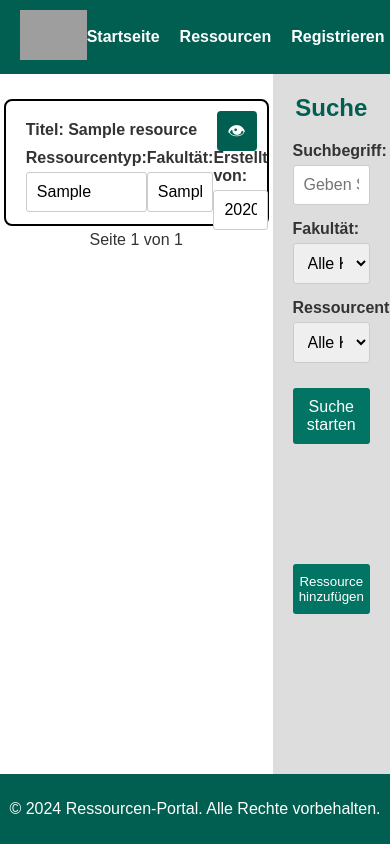
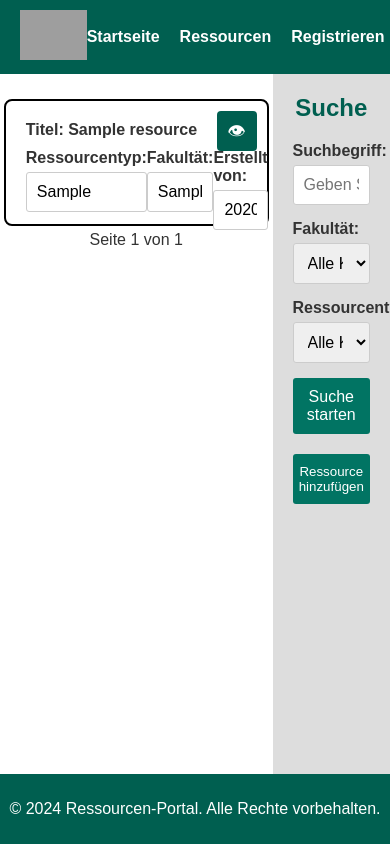
Before and after one commit to WeaksideParadise/SEP, a Python web app: template Meilenstein_2/templates/search.html in a window 390 px wide. Run offline with Jinja, Linux system fonts and the light colour scheme; the template is opened without the code that fills it: most values are stand-ins (such as "Sample title", 1, 10 or a date in 2020); grey boxes are pictures that could not be loaded.

Commit message:
search responsive
suche ist nun responsiv genug dass man immer alles sehen sollte, außer wenn man einen minibildschirm hat aber das ist dann auch nicht mein problem junge

```diff
--- a/Meilenstein_2/static/css/styles_admin.css
+++ b/Meilenstein_2/static/css/styles_admin.css
@@ -70,11 +70,13 @@
     overflow-y: scroll;
     margin: 10px;
     width: 40%;
+    height: 95%;
     background-color: #e7e7e7;
     border-radius: 15px;
 }
 
 .col-system {
+    height: 95%;
     margin: 10px;
     width: 30%;
     position: relative;
--- a/Meilenstein_2/static/css/styles_search.css
+++ b/Meilenstein_2/static/css/styles_search.css
@@ -72,28 +72,6 @@ footer {
     overflow-y: auto; /* Erm?glicht nur vertikales Scrollen innerhalb des Inhalts */
     height: 100%; /* Stellt sicher, dass .content die volle H?he einnimmt */
 
-}
-
-.sidebar {
-    flex: 1;
-    display: flex;
-    flex-direction: column;
-/*     justify-content: space-between; */
-    padding: 20px;
-    background-color: #ddd;
-    overflow: hidden; /* Verhindert jegliches Scrollen in der Sidebar */
-    height: 100%; /* Stellt sicher, dass .sidebar die volle H?he einnimmt */
-}
-
-.search-container {
-    display: flex;
-    height: 70%;
-    flex-direction: column;
-    justify-content: flex-start;
-}
-
-.add-ressource-container {
-    margin-bottom: 20px;
 }
 
 .bottom-btn-container {
@@ -434,12 +412,34 @@ button:hover {
     color: white;
 }
 
+.sidebar {
+    flex: 1;
+    display: flex;
+    flex-direction: column;
+/*     justify-content: space-between; */
+    padding: 20px;
+    background-color: #ddd;
+    overflow-x: hidden; /* Verhindert jegliches Scrollen in der Sidebar */
+    height: 100%; /* Stellt sicher, dass .sidebar die volle H?he einnimmt */
+}
+
+.search-container {
+    display: flex;
+    /* height: 100%; */
+    flex-direction: column;
+    justify-content: flex-start;
+}
+
+.add-ressource-container {
+    margin-top: 10px;
+    margin-bottom: 10px;
+}
+
 
 .box-ressource-suggestions{
     border: 2px solid rgb(71, 71, 71);
     height: 100%;
-    margin-bottom: 20px;
-    margin-top: 5px;
+    /* margin-bottom: 20px; */
     padding: 5px;
     border-radius: 5px;
     display: flex;
--- a/Meilenstein_2/templates/search.html
+++ b/Meilenstein_2/templates/search.html
@@ -159,8 +159,8 @@
                             <option value="Wissenschaftliche Arbeit">Wissenschaftliche Arbeit</option>
                         </select>
                     </div>
-                    <div class="form-group">
-                        <button type="submit">Suche starten</button>
+                    <div class="form-group" style="margin-bottom: 10px">
+                        <button type="submit" style="margin-top:0px">Suche starten</button>
                     </div>
                 </form>
             </div>
```
